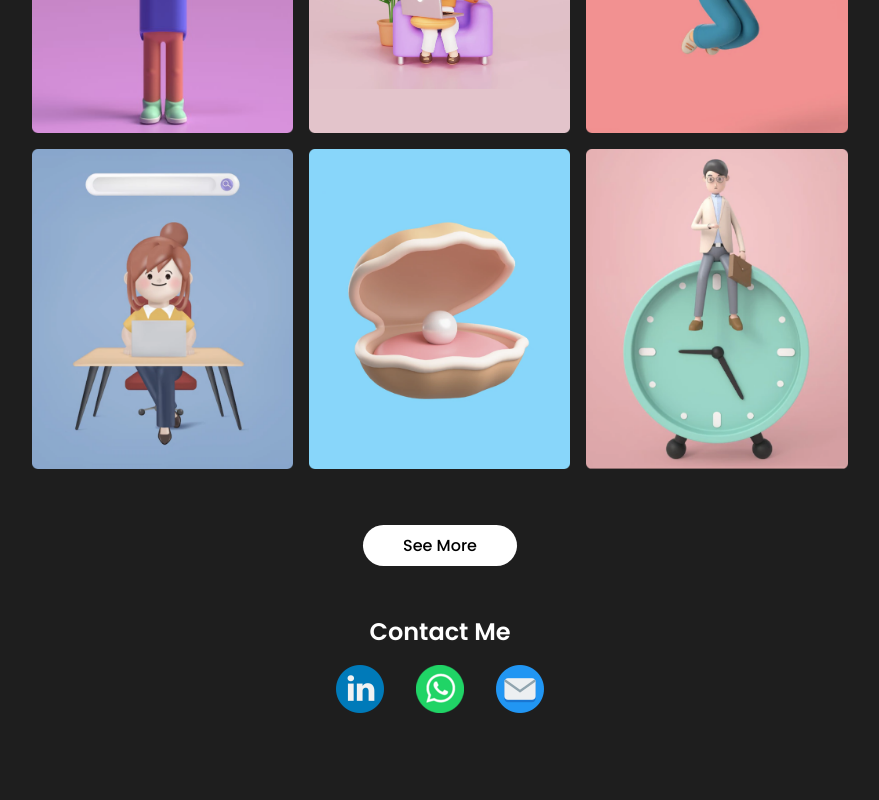
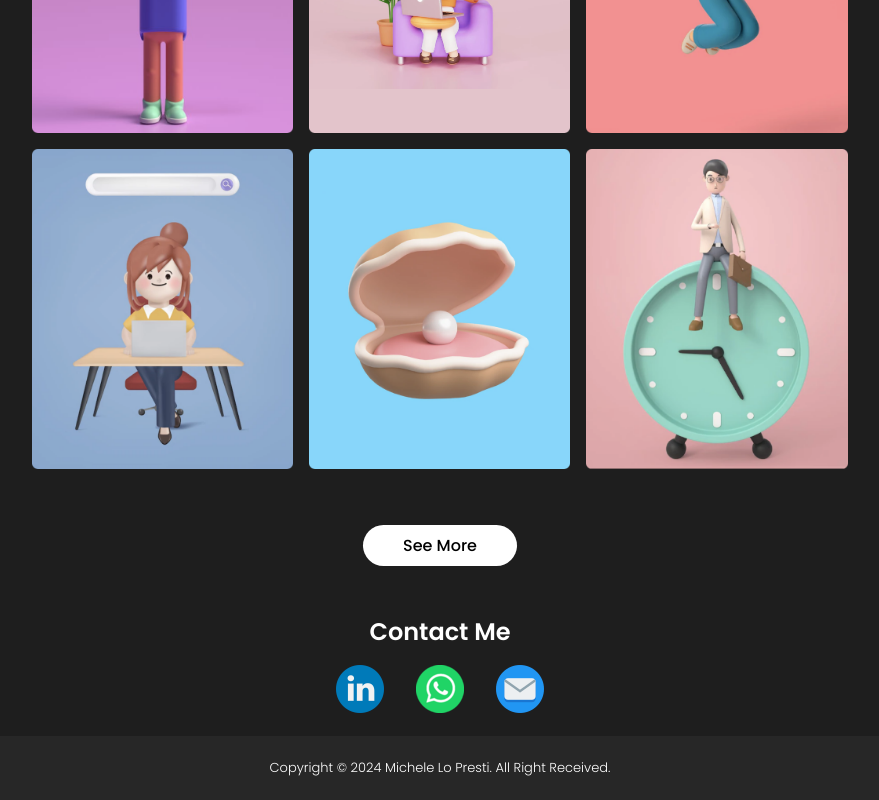
Before and after one commit to MikeYoulend/portfolio, a React (Create React App) app: page / in a window 1280 px wide. Shown: the part 1739-2539 px from the top of the page, without its empty margins (200-1079 px from the left). Before the commit the page ends 2475 px from the top, so only its background shows below. Built offline with nearby package versions, Linux system fonts and the light colour scheme.

Commit message:
Portfolio

```diff
--- a/src/App.js
+++ b/src/App.js
@@ -1,4 +1,5 @@
 import Contact from "./components/Contact/Contact";
+import Footer from "./components/Footer/Footer";
 import Intro from "./components/Intro/Intro";
 import Skills from "./components/Skills/Skills";
 import Works from "./components/Works/Works";
@@ -12,6 +13,7 @@
 			<Skills />
 			<Works />
 			<Contact />
+			<Footer />
 		</div>
 	);
 }
--- /dev/null
+++ b/src/components/Footer/Footer.jsx
@@ -0,0 +1,12 @@
+import React from "react";
+import "./footer.css";
+
+const Footer = () => {
+	return (
+		<footer className="footer">
+			Copyright &#169; 2024 Michele Lo Presti. All Right Received.
+		</footer>
+	);
+};
+
+export default Footer;
--- /dev/null
+++ b/src/components/Footer/footer.css
@@ -0,0 +1,10 @@
+.footer {
+	width: 100vw;
+	height: 4rem;
+	background: rgb(39, 39, 39);
+	display: flex;
+	align-items: center;
+	justify-content: center;
+	font-weight: 300;
+	font-size: small;
+}
```
